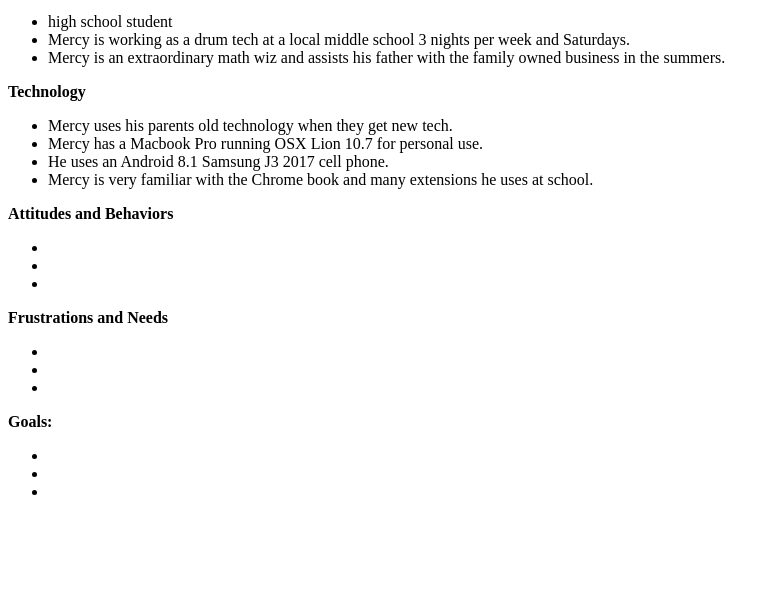
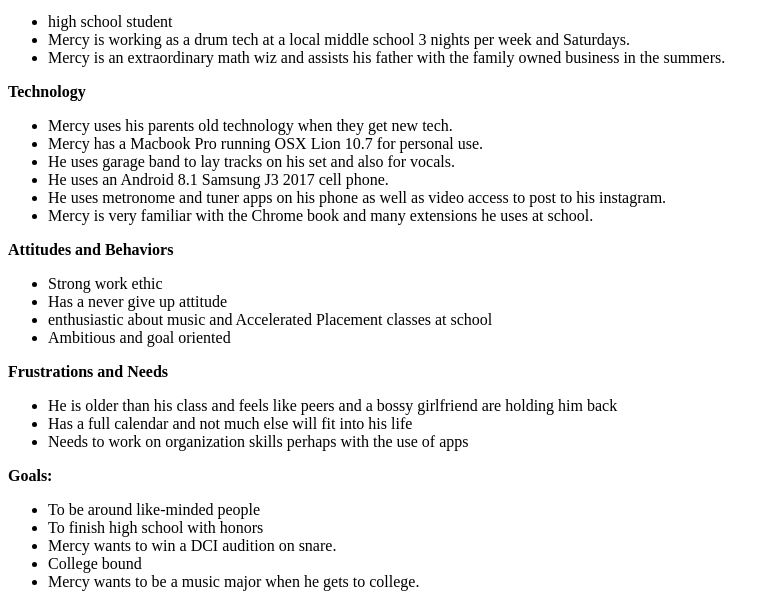
Before and after one commit to Knatseway/pwp, a plain HTML site: page index.html in a window 1280 px wide. Shown: the part 373-980 px from the top of the page, without its empty margins (0-780 px from the left). Before the commit the page ends 890 px from the top, so only its background shows below. Drawn offline with Linux system fonts and the light colour scheme.

Commit message:
completed persona with bullet lists

```diff
--- a/index.html
+++ b/index.html
@@ -21,27 +21,32 @@
         <ul>
             <li>Mercy uses his parents old technology when they get new tech. </li>
             <li>Mercy has a Macbook Pro running OSX Lion 10.7 for personal use.  </li>
+            <li>He uses garage band to lay tracks on his set and also for vocals.</li>
             <li>He uses an Android 8.1 Samsung J3 2017 cell phone.</li>
+            <li>He uses metronome and tuner apps on his phone as well as video access to post to his instagram.</li>
             <li>Mercy is very familiar with the Chrome book and many extensions he uses at school.</li>
         </ul>
         <strong>Attitudes and Behaviors</strong>
         <ul>
-    <li></li>
-    <li></li>
-    <li></li>
+             <li>Strong work ethic</li>
+            <li>Has a never give up attitude</li>
+            <li>enthusiastic about music and Accelerated Placement classes at school </li>
+            <li>Ambitious and goal oriented</li>
         </ul>
          <strong>Frustrations and Needs</strong>
         <ul>
-    <li></li>
-    <li></li>
-    <li></li>
+            <li>He is older than his class and feels like peers and a bossy girlfriend are holding him back</li>
+            <li>Has a full calendar and not much else will fit into his life</li>
+            <li>Needs to work on organization skills perhaps with the use of apps</li>
 
         </ul>
         <strong>Goals:</strong>
         <ul>
-    <li></li>
-    <li></li>
-    <li></li>
+            <li>To be around like-minded people</li>
+            <li>To finish high school with honors</li>
+            <li>Mercy wants to win a DCI audition on snare.</li>
+            <li>College bound</li>
+            <li>Mercy wants to be a music major when he gets to college.</li>
         </ul>
 
 </body>
```
Lines whose indentation alone changed are shown as unchanged.
